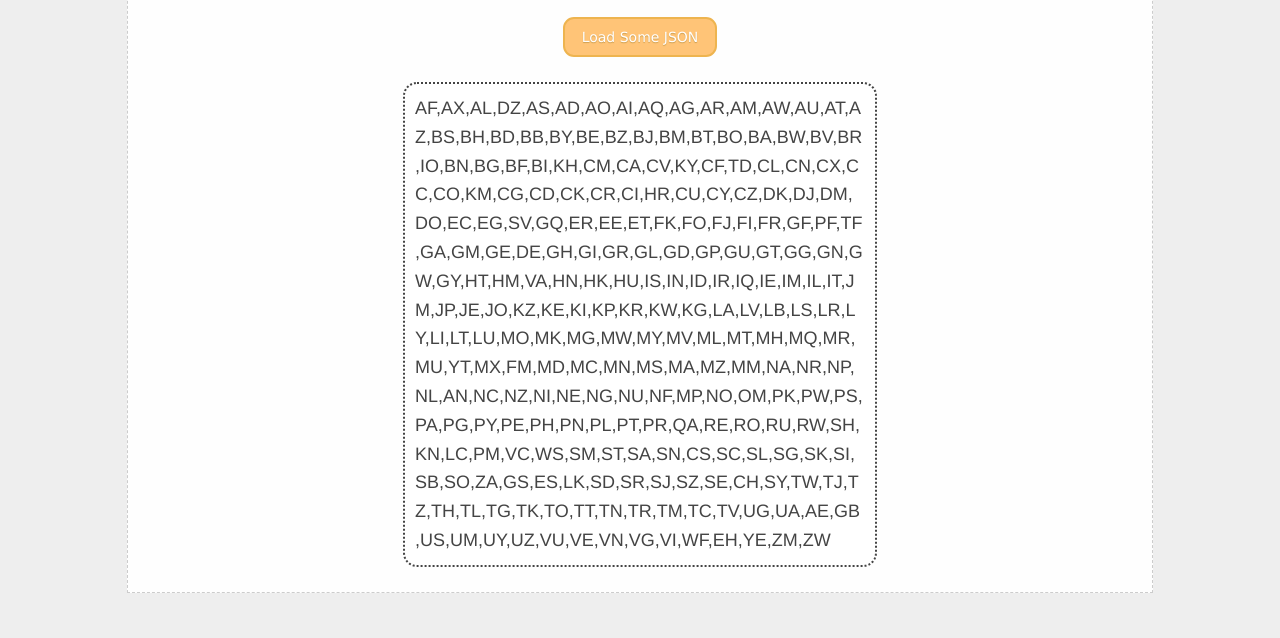
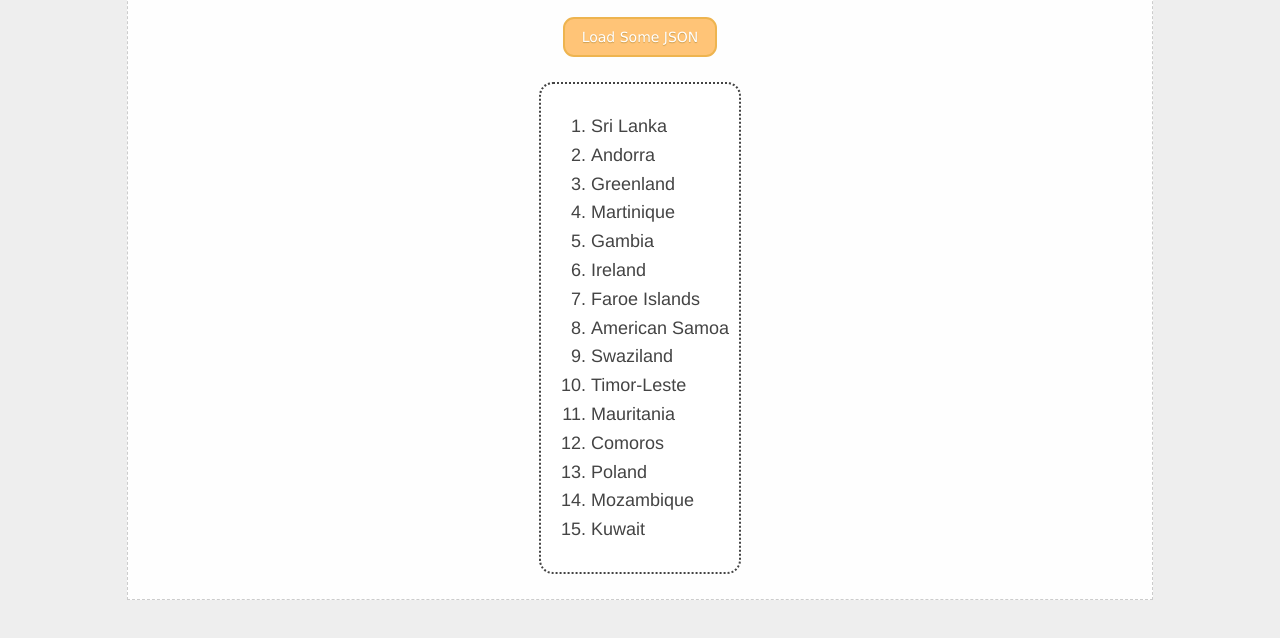
Before and after one commit to dantwi/dantwi.github.io, a plain HTML site: page lab_6_ajax/index.html in a window 1280 px wide. Both pictures are taken after a click on the button "Load Some JSON". Shown: the part 132-770 px from the top of the page. Drawn offline with Linux system fonts and the light colour scheme.

Commit message:
modified

```diff
--- a/lab_6_ajax/index.html
+++ b/lab_6_ajax/index.html
@@ -16,11 +16,27 @@
     </div>
   </div>
   <script>
+    function getRndInteger(min,max) {
+        return Math.floor(Math.random() * (max - min + 1)) + min;
+
+    }
     function loadData() {
       fetch('ajax_sample.json')
         .then(res => res.json())
-        .then(data => data.map(c => c.code))
-        .then(data => document.querySelector(".content").innerText = data);
+        .then(data => data.map(c => c.name))
+        .then(data => {
+         str = "<ol>"
+          for (let i = 0; i<15; i+=1) {
+                index = getRndInteger(0, 242);
+                str += "<li>" + data[index] + "</li>";
+          }
+          str += "</ol";
+           document.querySelector(".content").innerHTML = str;
+        });
+
+
+
+
     }
   </script>
 </body>
```
Also changed, not shown: index.html (deleted, +0 -12 lines), lab1/index.html (deleted, +0 -12 lines).
